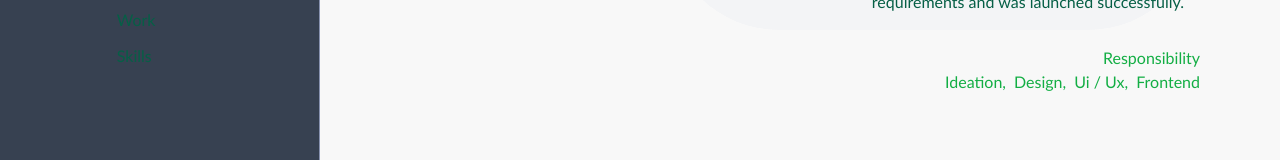
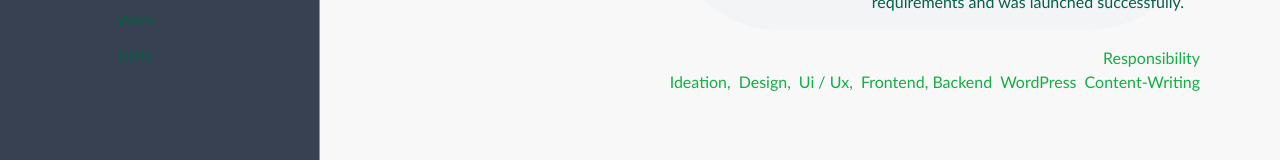
Before and after one commit to MadFury94/portfolio, a Vue app: page /work in a window 1280 px wide. Shown: the part 454-614 px from the top of the page. Built offline with nearby package versions, Linux system fonts and the light colour scheme; some icons are missing.

Commit message:
added "Content-Writing"

```diff
--- a/src/views/ProjectPage.vue
+++ b/src/views/ProjectPage.vue
@@ -198,14 +198,21 @@ const projects = ref([
     link: "https://anbenig.com",
     img: "anbe.jpg",
     description: `I have extensive experience in website design and development, as demonstrated by my work on a WordPress website for Anbe Nigeria. Using the Divi theme, I was able to create a visually appealing and user-friendly website consisting of 13 pages. The design process began with a Figma prototype, which was then refined and developed using WordPress and the Divi theme. My strong attention to detail and ability to work efficiently ensured that the final website met all of the client's requirements and was launched successfully.`,
-    roles: ["Ideation,", "Design,", "Ui / Ux, ", "Frontend"],
+    roles: [
+      "Ideation,",
+      "Design,",
+      "Ui / Ux, ",
+      "Frontend, Backend",
+      "WordPress",
+      "Content-Writing",
+    ],
   },
   {
     name: "H2O Doorstep Water Delivery",
     link: "https://h2o.ng",
     img: "h2o.jpg",
     description: `H2O is an e-commerce application that allows customers to purchase water products online. It was developed using Vue.js and Figma was utilized for prototyping, wireframing, and ideation during the development process`,
-    roles: ["Ideation,", "Design,", "Ui / Ux, ", "Frontend"],
+    roles: ["Ideation,", "Design,", "Ui / Ux, ", "Frontend", "Content-Writing"],
   },
   {
     name: "Grand Eagle Travels",
@@ -215,35 +222,41 @@ const projects = ref([
 
     description: `Grand Eagle Travels is a web-based travel agency application that allows users to book and process travel destinations with the agency. It features an administrator dashboard for managing travel destinations and processing personal information, as well as a user dashboard for users to provide information and manage their destination. The application was developed to provide a convenient and efficient platform for booking travel arrangements.`,
 
-    roles: ["Ideation,", "Ui / Ux, ", "Frontend,", "Backend "],
+    roles: [
+      "Ideation,",
+      "Ui / Ux, ",
+      "Frontend,",
+      "Backend ",
+      "Content-Writing",
+    ],
   },
   {
     name: "Wildstream Music",
     link: "https://www.wildstream.ng/",
     img: "wildstream.jpg",
     description: `Wildstream Music is a Nigeria-based music streaming service that offers a platform for local and international artists to share their work. It has been nicknamed the "Soundcloud of Nigeria" due to its large size and daily uploads of over 1000 songs. The service has been designed with a focus on user experience and interface design, with the goal of providing an enjoyable and easy-to-use platform for music discovery and streaming.`,
-    roles: ["Design,", "Ui / Ux,"],
+    roles: ["Design,", "Ui / Ux,", "Content-Writing"],
   },
   {
     name: "Katalyst Technologies",
     link: "https://katalyst.tech/",
     img: "katalyst.jpg",
     description: `Katalyst Technologies is a company website developed using WordPress. It features an administrative dashboard for managing and updating content about the company on the website. The website was designed to provide information about the company and its services to visitors in a professional and user-friendly manner.`,
-    roles: ["Web developer"],
+    roles: ["Web developer, ", "WordPress", "Content-Writing"],
   },
   {
     name: "Sprynx Multi",
     link: "https://www.sprynxmulti.com/",
     img: "sprynxmulti.jpg",
     description: `Sprynx Multi is a WordPress-based company website that offers a range of car washing services. It includes an administrative dashboard for managing and updating content on the website, as well as a button linking to the owner's WhatsApp for easy communication and booking of services. The website was developed to provide a professional and user-friendly platform for customers to learn about and engage with the company's offerings.`,
-    roles: ["Senior Web developer"],
+    roles: ["Senior Web developer", "Content-Writing"],
   },
   {
     name: "Simps Homes",
     link: "https://https://simpshomes.com/",
     img: "simps.jpg",
     description: `Simpshome is a real estate company that offers a web-based platform for booking appointments and renting properties. The website, developed using a content management system (CMS), features an administrative dashboard for managing content and updating information about the company and its offerings. The platform was designed to provide a convenient and efficient way for customers to interact with the company and access its services.`,
-    roles: ["Senior WordPress developer"],
+    roles: ["Senior WordPress developer", "Content-Writing"],
   },
   {
     name: "BigBen Fashion",
@@ -265,7 +278,7 @@ const projects = ref([
     img: "port.jpg",
     github: "https://github.com/MadFury94/portfolio.git",
     description: `My Portfolio website that  displays my work and my skills. it features a light and dark mode, for users with accessibility challenges`,
-    roles: ["Ideation,", "Design,", "Ui / Ux, ", "Frontend"],
+    roles: ["Ideation,", "Design,", "Ui / Ux, ", "Frontend", "Content-Writing"],
   },
 ]);
 
```
